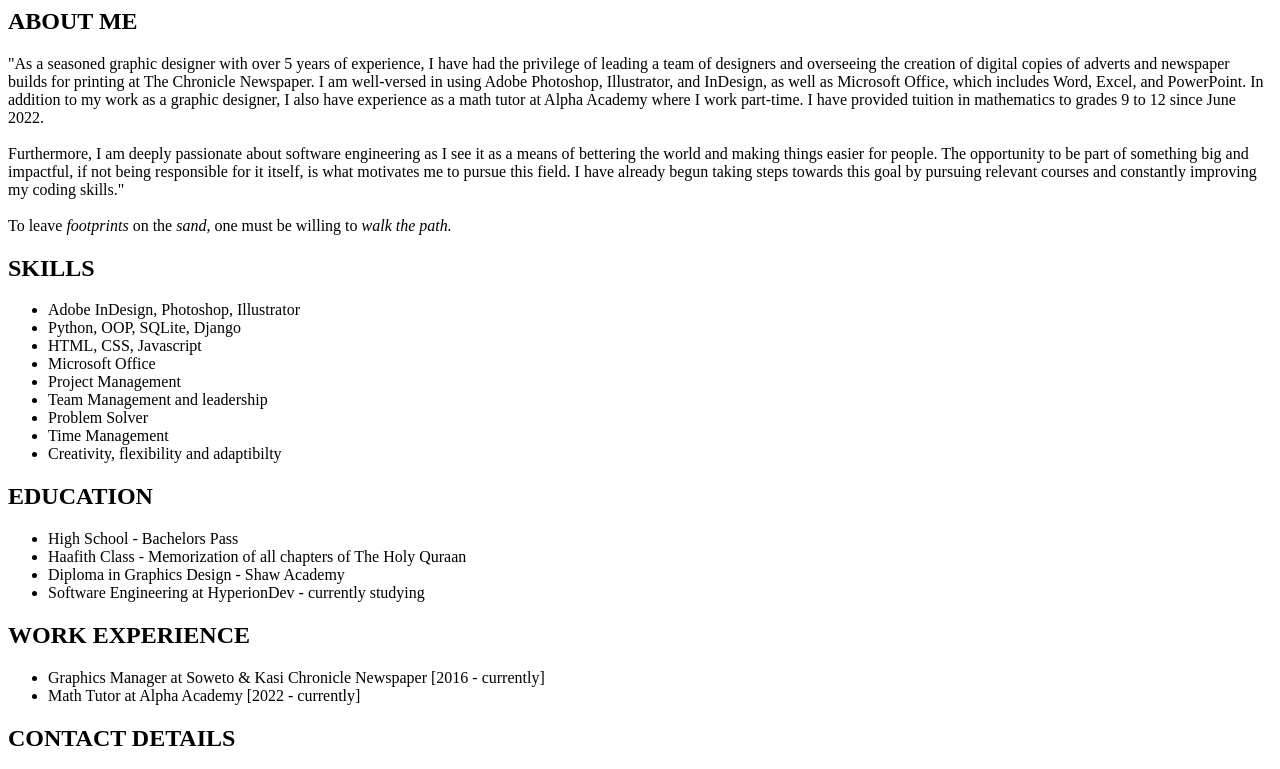
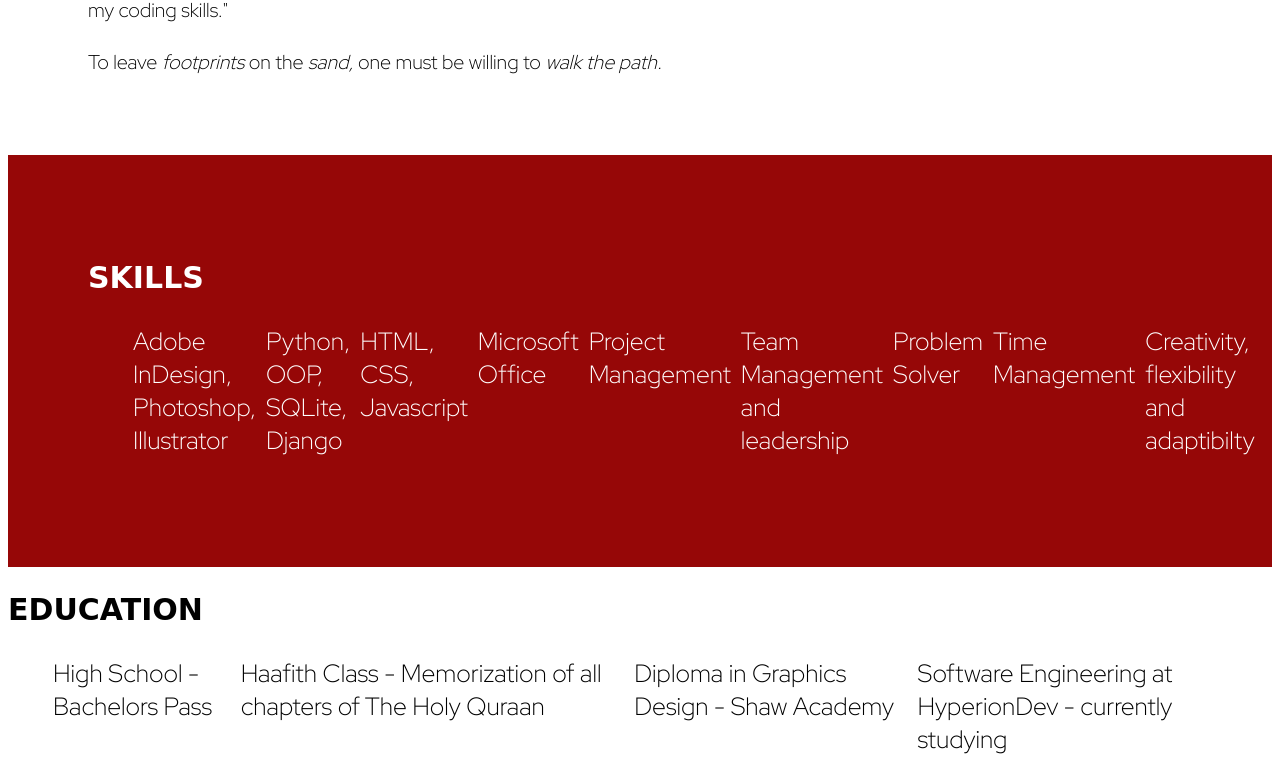
Before and after one commit to Uzair-U/Hyperion_Projects, a plain HTML site: page index.html in a window 1280 px wide. Shown: the part 1050-1819 px from the top of the page. Drawn offline with Linux system fonts and the light colour scheme; a web font is replaced by a local one.

Commit message:
Update index.html

```diff
--- a/index.html
+++ b/index.html
@@ -6,7 +6,7 @@
         @import url('https://fonts.googleapis.com/css2?family=Red+Hat+Display:wght@300&display=swap');
         </style>
 
-    <link rel="stylesheet" href="src/style2.css">
+    <link rel="stylesheet" href="src/style.css">
     <meta charset="UTF-8">
     <title>Uzair Ismail</title>
 </head>
```
